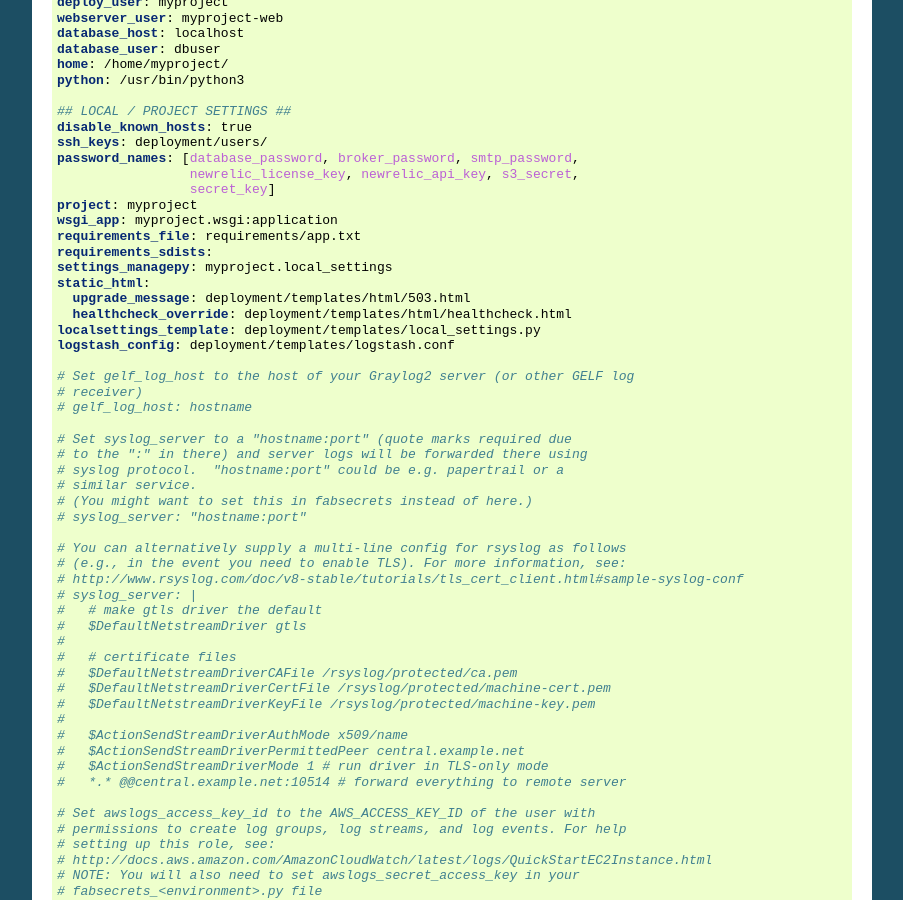
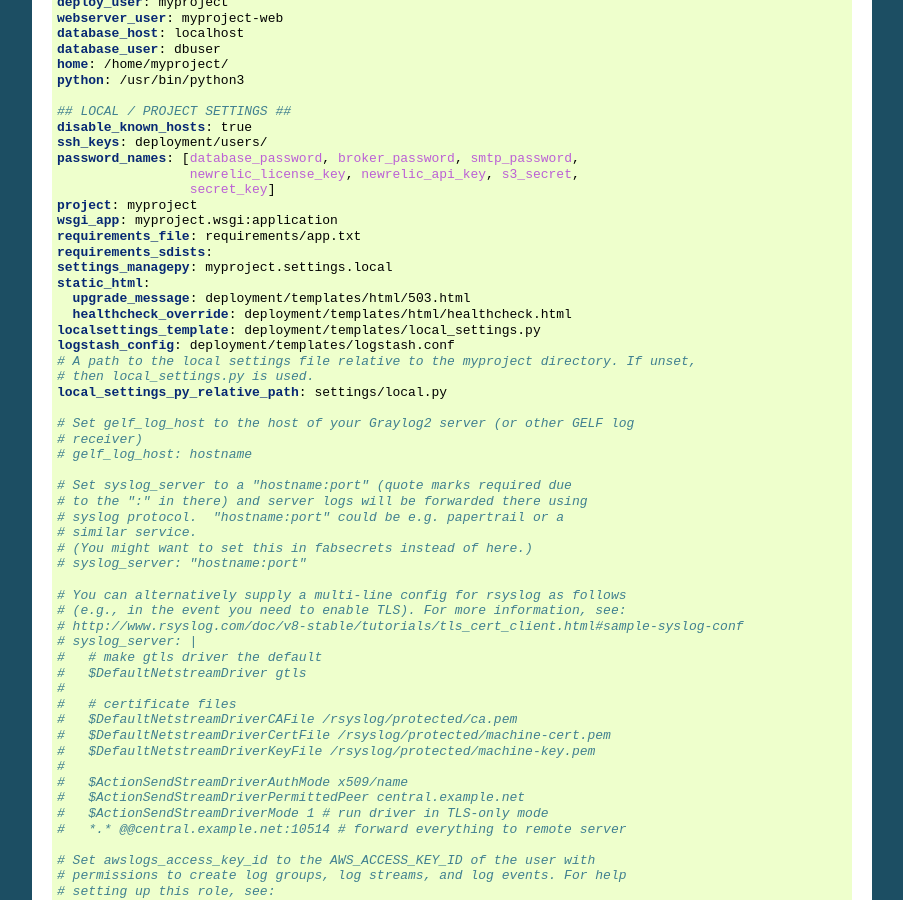
Before and after one commit to caktus/fabulaws, a Sphinx documentation site: the page built from docs/initial-setup.rst, in a window 1280 px wide and 900 px high, scrolled down 4127 px. Shown: the whole window, without its empty margins (198-1101 px from the left). Built offline with Sphinx 7.4.7, drawn with Linux system fonts in a browser that asks for light colours.

Commit message:
document an example of setting local_settings_py_relative_path in fabulaws-config.yaml

```diff
--- a/docs/sample_files/fabulaws-config.yaml
+++ b/docs/sample_files/fabulaws-config.yaml
@@ -34,12 +34,15 @@
 wsgi_app: myproject.wsgi:application
 requirements_file: requirements/app.txt
 requirements_sdists:
-settings_managepy: myproject.local_settings
+settings_managepy: myproject.settings.local
 static_html:
   upgrade_message: deployment/templates/html/503.html
   healthcheck_override: deployment/templates/html/healthcheck.html
 localsettings_template: deployment/templates/local_settings.py
 logstash_config: deployment/templates/logstash.conf
+# A path to the local settings file relative to the myproject directory. If unset,
+# then local_settings.py is used.
+local_settings_py_relative_path: settings/local.py
 
 # Set gelf_log_host to the host of your Graylog2 server (or other GELF log
 # receiver)
```
